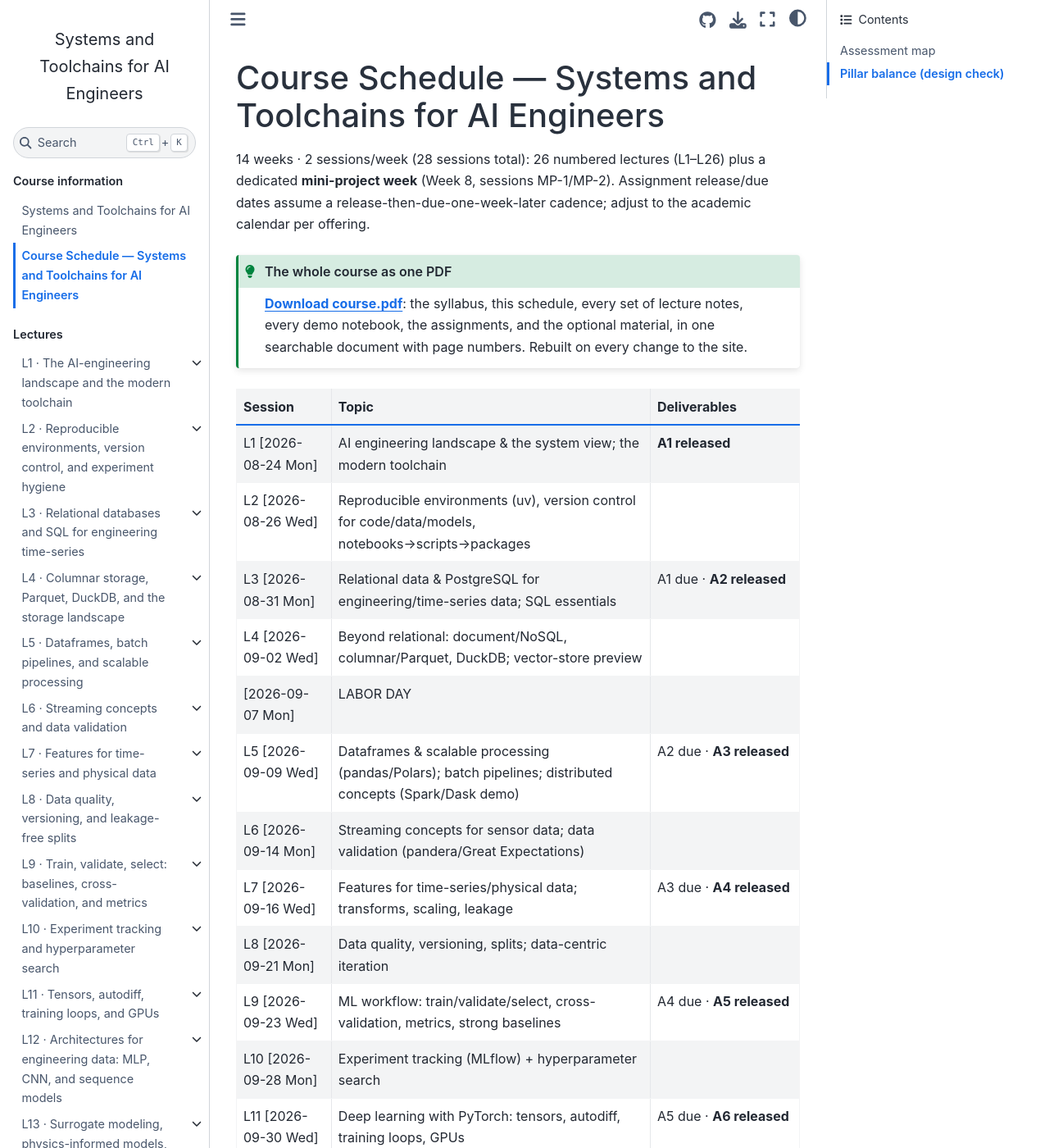
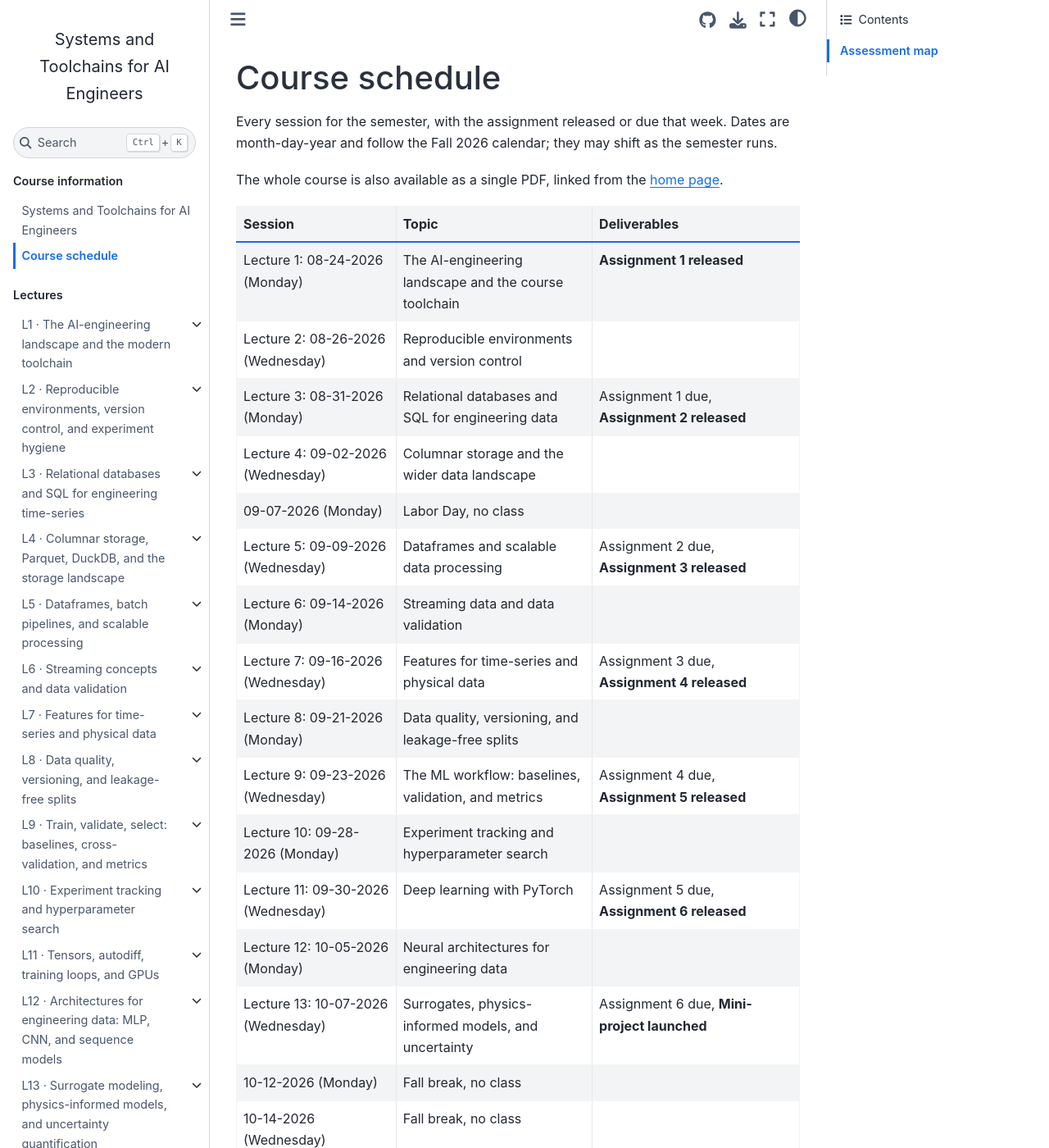
Before and after one commit to jkitchin/f26-06763, a Jupyter Book: the page built from course/schedule.md, in a window 1280 px wide and 1400 px high. Shown: the whole window at 82% size. Built offline with Jupyter Book 1.0.4 settings and Sphinx 7.4.7 and the Sphinx Book theme 1.1.4, drawn with Linux system fonts in a browser that asks for light colours; pages that are not in the unit, such as notebooks, are missing from menus; some of the changed text lies outside the part shown.

Commit message:
Tidy up the site pages
- Landing: Toolchain as a bullet list, and plainer wording on the two PDF
  downloads.
- Schedule: rewrite the opening, give each session a readable spelled-out label
  and a month-day-year date, broaden the per-session topics so the calendar can
  flex during the semester, spell out the assignments instead of codes,
  streamline the assessment map, and drop the pillar-balance section.
- Syllabus: small wording fixes, consistent mini-project naming.
- README: refresh the package overview and correct the assessment weights.
- Finish the course-title change in the CLAUDE.md header.

Co-Authored-By: Claude Opus 4.8 <noreply@anthropic.com>

```diff
--- a/course/schedule.md
+++ b/course/schedule.md
@@ -1,68 +1,46 @@
-# Course Schedule — Systems and Toolchains for AI Engineers
+# Course schedule
 
-14 weeks · 2 sessions/week (28 sessions total): 26 numbered lectures (L1–L26) plus a
-dedicated **mini-project week** (Week 8, sessions MP-1/MP-2). Assignment release/due dates
-assume a release-then-due-one-week-later cadence; adjust to the academic calendar per
-offering.
+Every session for the semester, with the assignment released or due that week. Dates are
+month-day-year and follow the Fall 2026 calendar; they may shift as the semester runs.
 
-:::{admonition} The whole course as one PDF
-:class: tip
+The whole course is also available as a single PDF, linked from the [home page](../index.md).
 
-<a href="../course.pdf"><strong>Download course.pdf</strong></a>: the syllabus, this
-schedule, every set of lecture notes, every demo notebook, the assignments, and the
-optional material, in one searchable document with page numbers. Rebuilt on every change
-to the site.
-:::
-
-| Session                     | Topic                                                                                                     | Deliverables                                               |
-|-----------------------------|-----------------------------------------------------------------------------------------------------------|------------------------------------------------------------|
-| L1  [2026-08-24 Mon]        | AI engineering landscape & the system view; the modern toolchain                                          | **A1 released**                                            |
-| L2  [2026-08-26 Wed]        | Reproducible environments (uv), version control for code/data/models, notebooks→scripts→packages          |                                                            |
-| L3  [2026-08-31 Mon]        | Relational data & PostgreSQL for engineering/time-series data; SQL essentials                             | A1 due · **A2 released**                                   |
-| L4  [2026-09-02 Wed]        | Beyond relational: document/NoSQL, columnar/Parquet, DuckDB; vector-store preview                         |                                                            |
-| [2026-09-07 Mon]            | LABOR DAY                                                                                                 |                                                            |
-| L5  [2026-09-09 Wed]        | Dataframes & scalable processing (pandas/Polars); batch pipelines; distributed concepts (Spark/Dask demo) | A2 due · **A3 released**                                   |
-| L6  [2026-09-14 Mon]        | Streaming concepts for sensor data; data validation (pandera/Great Expectations)                          |                                                            |
-| L7  [2026-09-16 Wed]        | Features for time-series/physical data; transforms, scaling, leakage                                      | A3 due · **A4 released**                                   |
-| L8  [2026-09-21 Mon]        | Data quality, versioning, splits; data-centric iteration                                                  |                                                            |
-| L9  [2026-09-23 Wed]        | ML workflow: train/validate/select, cross-validation, metrics, strong baselines                           | A4 due · **A5 released**                                   |
-| L10 [2026-09-28 Mon]        | Experiment tracking (MLflow) + hyperparameter search                                                      |                                                            |
-| L11 [2026-09-30 Wed]        | Deep learning with PyTorch: tensors, autodiff, training loops, GPUs                                       | A5 due · **A6 released**                                   |
-| L12 [2026-10-05 Mon]        | Architectures for engineering data (MLP, CNN for fields/images, sequence models)                          |                                                            |
-| L13 [2026-10-07 Wed]        | Applied engineering ML: surrogate modeling, physics-informed/constrained models, UQ                       | A6 due · **Miniproject launched (A7)**                     |
-| [2026-10-12 Mon]            | FALL BREAK                                                                                                |                                                            |
-| [2026-10-14 Wed]            | FALL BREAK                                                                                                |                                                            |
-| L14 [2026-10-19 Mon]        | Bayesian optimization & active learning for design                                                        |                                                            |
-| MP-1 [2026-10-21 Wed]       | **Mini-project day 1**                                                                                    |                                                            |
-| MP-2 [2026-10-26 Mon]       | **Mini-project day 2**                                                                                    | **Miniproject due (end of week)**                          |
-| L15  [2026-10-28 Wed]       | Foundation models & LLMs at a systems level: architecture, tokenization, embeddings                       | **A8 released**                                            |
-| L16  [2026-11-02 Mon]       | API / prompt / structured-output interface; context, cost, latency; prompting                             |                                                            |
-| L17  [2026-11-04 Wed]       | Retrieval-augmented generation & vector databases (chunking, retrieval, grounding, retrieval eval)        | A8 due · **A9 released**                                   |
-| L18  [2026-11-09 Mon] AICHE | Adaptation: prompting vs RAG vs fine-tuning; choosing the right lever                                           |                                                            |
-| L19  [2026-11-11 Wed] AICHE | Agent fundamentals: tool use, function calling, planning/execution loops                                  | A9 due · **A10 released** · **Final-project proposal due** |
-| L20  [2026-11-16 Mon]       | Multi-agent orchestration, frameworks, guardrails; agents over engineering tools/data                     |                                                            |
-| L21  [2026-11-18 Wed]       | Evaluating ML & LLM/agent systems: eval harnesses, LLM-as-judge, tracing/observability                    | A10 due · **A11 released**                                 |
-| L22   [2026-11-23 Mon]      | Deployment: FastAPI, Docker, cloud serving, latency/cost                                                  |                                                            |
-| [2026-11-25 Wed]            | THANKSGIVING                                                                                              |                                                            |
-| L23  [2026-11-30 Mon]       | MLOps: CI/CD for ML, drift/regression monitoring, cost; safety, failure modes, responsible AI             | A11 due                                                    |
-|                          | **Final project presentations — Day 1**                                                                   |                                                            |
-|                          | **Final project presentations — Day 2 + course wrap**                                                     | **Final project due**                                      |
+| Session | Topic | Deliverables |
+|---------|-------|--------------|
+| Lecture 1: 08-24-2026 (Monday) | The AI-engineering landscape and the course toolchain | **Assignment 1 released** |
+| Lecture 2: 08-26-2026 (Wednesday) | Reproducible environments and version control | |
+| Lecture 3: 08-31-2026 (Monday) | Relational databases and SQL for engineering data | Assignment 1 due, **Assignment 2 released** |
+| Lecture 4: 09-02-2026 (Wednesday) | Columnar storage and the wider data landscape | |
+| 09-07-2026 (Monday) | Labor Day, no class | |
+| Lecture 5: 09-09-2026 (Wednesday) | Dataframes and scalable data processing | Assignment 2 due, **Assignment 3 released** |
+| Lecture 6: 09-14-2026 (Monday) | Streaming data and data validation | |
+| Lecture 7: 09-16-2026 (Wednesday) | Features for time-series and physical data | Assignment 3 due, **Assignment 4 released** |
+| Lecture 8: 09-21-2026 (Monday) | Data quality, versioning, and leakage-free splits | |
+| Lecture 9: 09-23-2026 (Wednesday) | The ML workflow: baselines, validation, and metrics | Assignment 4 due, **Assignment 5 released** |
+| Lecture 10: 09-28-2026 (Monday) | Experiment tracking and hyperparameter search | |
+| Lecture 11: 09-30-2026 (Wednesday) | Deep learning with PyTorch | Assignment 5 due, **Assignment 6 released** |
+| Lecture 12: 10-05-2026 (Monday) | Neural architectures for engineering data | |
+| Lecture 13: 10-07-2026 (Wednesday) | Surrogates, physics-informed models, and uncertainty | Assignment 6 due, **Mini-project launched** |
+| 10-12-2026 (Monday) | Fall break, no class | |
+| 10-14-2026 (Wednesday) | Fall break, no class | |
+| Lecture 14: 10-19-2026 (Monday) | Bayesian optimization and active learning | |
+| Mini-project day 1: 10-21-2026 (Wednesday) | Mini-project build | |
+| Mini-project day 2: 10-26-2026 (Monday) | Mini-project demos | **Mini-project due (end of week)** |
+| Lecture 15: 10-28-2026 (Wednesday) | Foundation models and LLMs at a systems level | **Assignment 8 released** |
+| Lecture 16: 11-02-2026 (Monday) | Working with the LLM API: prompting and structured output | |
+| Lecture 17: 11-04-2026 (Wednesday) | Retrieval-augmented generation and vector databases | Assignment 8 due, **Assignment 9 released** |
+| Lecture 18: 11-09-2026 (Monday, AIChE) | Prompting, RAG, or fine-tuning: choosing the right lever | |
+| Lecture 19: 11-11-2026 (Wednesday, AIChE) | Agent fundamentals: tools and planning loops | Assignment 9 due, **Assignment 10 released**, **Final-project proposal due** |
+| Lecture 20: 11-16-2026 (Monday) | Multi-agent systems, orchestration, and guardrails | |
+| Lecture 21: 11-18-2026 (Wednesday) | Evaluating and observing ML and LLM systems | Assignment 10 due, **Assignment 11 released** |
+| Lecture 22: 11-23-2026 (Monday) | Deployment: serving, containers, latency, and cost | |
+| 11-25-2026 (Wednesday) | Thanksgiving, no class | |
+| Lecture 23: 11-30-2026 (Monday) | MLOps and responsible AI | Assignment 11 due |
+| Final presentations, day 1 (Week 14) | Student project presentations | |
+| Final presentations, day 2 (Week 14) | Student project presentations and course wrap | **Final project due** |
 
 ## Assessment map
 
-- **A1–A11**: one assignment per teaching module (Weeks 1–13; the Week-8 mini-project week
-  and Week-14 presentation week carry no separate weekly assignment). **A7 is the
-  miniproject.**
-- **Miniproject**: launched Wk 7 (L13) → dedicated **Week 8** (MP-1 build + MP-2 demos) →
-  **due end of Week 8**.
-- **Final project**: proposal due Wk 11 → build/evaluate/deploy Wks 12–13 → **presented &
-  due Week 14** (L25–L26).
-
-## Pillar balance (design check)
-
-- **Data infrastructure & engineering:** Wks 1–4 (~4 wks)
-- **ML / DL / applied engineering ML:** Wks 5–7 (~3 wks)
-- **Mini-project week (integrative checkpoint):** Wk 8
-- **LLM & agentic engineering:** Wks 9–11 (~3 wks)
-- **Production & responsibility:** Wks 12–13 (~2 wks)
-- **Final presentations:** Wk 14
+- **Weekly assignments:** one per teaching module, released one week and due the next. In the mini-project week the mini-project takes the place of the weekly assignment.
+- **Mini-project:** launched in Week 7 and carried through the dedicated mini-project week (Week 8), where it is due.
+- **Final project:** proposed in Week 11, built through Weeks 12 and 13, and presented and due in Week 14.
```
Also changed, not shown: CLAUDE.md (+1 -2 lines), course/README.md (+25 -24 lines), course/syllabus.md (+8 -8 lines), index.md (+15 -14 lines).
